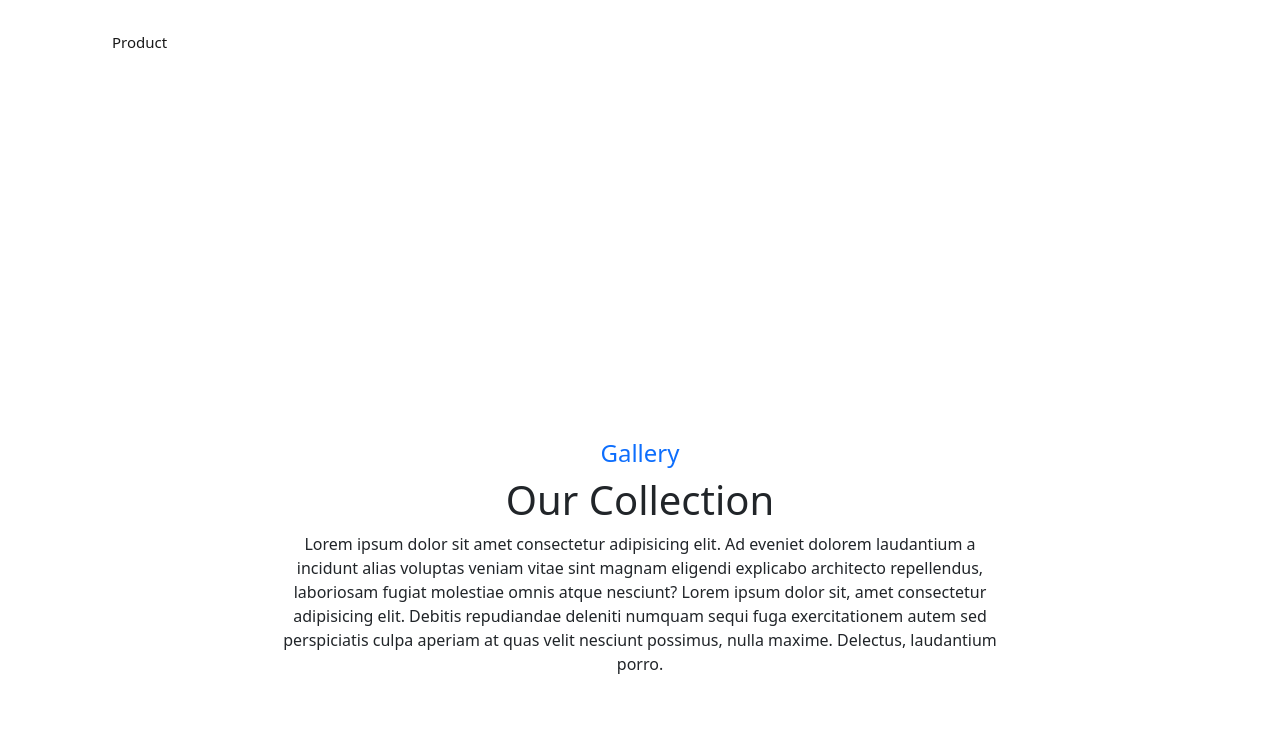
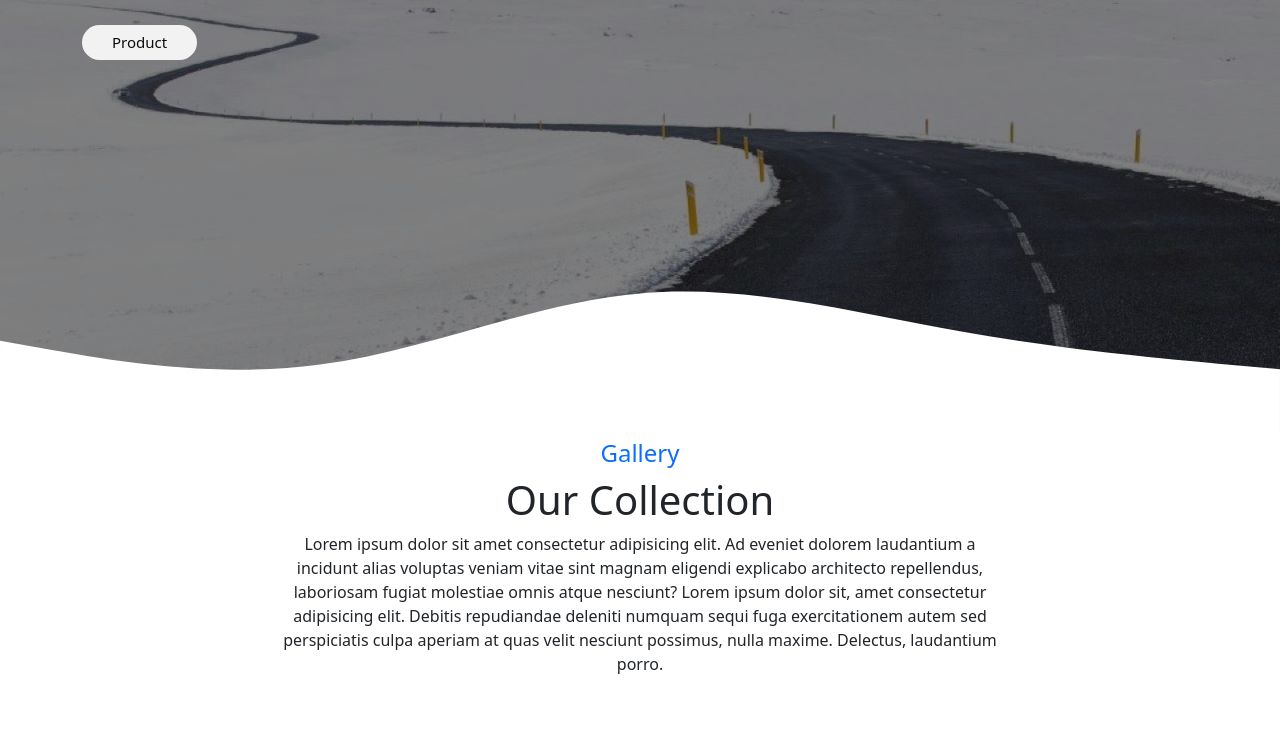
Before and after one commit to CocoGoat66/uasnico.github.io, a plain HTML site: page index.html in a window 1280 px wide. Shown: the part 369-1115 px from the top of the page. Drawn offline with nearby package versions, Linux system fonts and the light colour scheme; a web font is replaced by a local one.

Commit message:
Update bs5.css

```diff
--- a/bs5.css
+++ b/bs5.css
@@ -32,7 +32,7 @@
     border-bottom: 2px solid var(--main-color);
 }
 header {
-    background-image:linear-gradient(rgba(0,0,0,0.5),rgba(0,0,0,0.5)), url(img/bg utama.jpg);
+    background-image:linear-gradient(rgba(0,0,0,0.5),rgba(0,0,0,0.5)), url(img/bg\ utama.jpg);
     background-attachment: fixed;
     width: 100%;
     height: 100vh;
```
